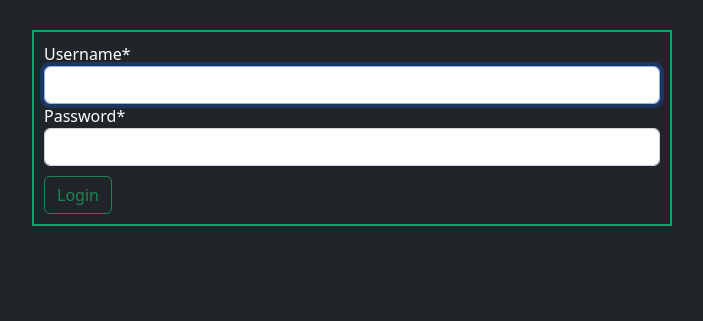
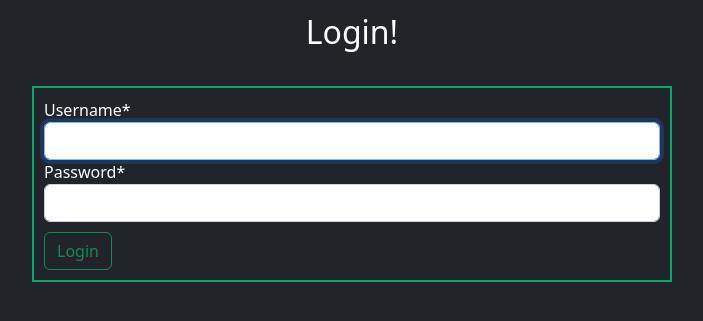
Before and after one commit to shonnoronha/DjangoBytes, a Django app: page /login/ in a window 1280 px wide. Shown: the part 71-392 px from the top of the page, without its empty margins (288-991 px from the left). Run offline with Django 4.2, Linux system fonts and the light colour scheme; some libraries are stand-ins or nearby versions; some web fonts are replaced.

Commit message:
dynamic login,logout,navbar🎉

```diff
--- a/articles/views.py
+++ b/articles/views.py
@@ -7,7 +7,6 @@ from django.http import Http404, HttpResponse
 from .forms import ArticleForm, ArticleUpdateForm
 from .models import Article
 
-@login_required
 def home_view(request):
     qs = Article.objects.all()
     context = { 'articles': qs }
--- a/templates/accounts/login.html
+++ b/templates/accounts/login.html
@@ -8,9 +8,16 @@
 {% endblock head %}
 
 {% block content %}
-    <form action="" method="post" class="login-form">
-        {% csrf_token %}
-        {{ form|crispy }}
-        <button class="btn btn-outline-success s-btn" type="submit">Login</button>
-    </form>
+    {% if request.user.is_authenticated %}
+        <div class="text-center">
+            <p class="fs-3 pt-4">Already Logged In! Want to <a href="/logout/">Logout?</a></p>
+        </div>
+    {% else %}
+        <p class="fs-2 text-center pt-2">Login!</p>
+        <form action="" method="post" class="login-form">
+            {% csrf_token %}
+            {{ form|crispy }}
+            <button class="btn btn-outline-success s-btn" type="submit">Login</button>
+        </form>
+    {% endif %}
 {% endblock content %}
--- a/templates/navbar.html
+++ b/templates/navbar.html
@@ -16,9 +16,15 @@
                 <li class="nav-item">
                     <a class="nav-link" href="{% url 'articles:create' %}" style="color: black; font-size: 24px;">Create</a>
                 </li>
+                {% if request.user.is_authenticated %}
                 <li class="nav-item">
-                    <a class="nav-link" href="#" style="color: black; font-size: 24px;">Pricing</a>
+                    <a class="nav-link" href="/logout" style="color: black; font-size: 24px;">Logout</a>
                 </li>
+                {% else %}
+                <li class="nav-item">
+                    <a class="nav-link" href="/login" style="color: black; font-size: 24px;">Login</a>
+                </li>
+                {% endif %}
             </ul>
         </div>
 
```
Also changed, not shown: templates/accounts/logout.html (+7 -0 lines).
